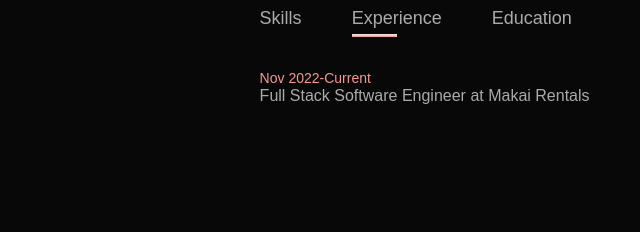
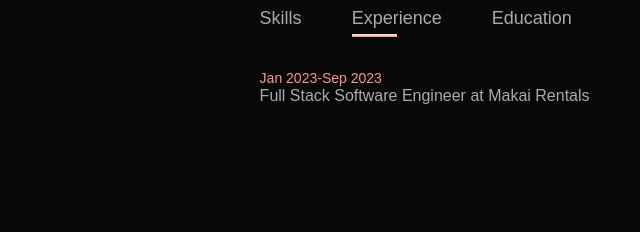
Before and after one commit to Tierra62/Portfolio, a plain HTML site: page index.html in a window 1280 px wide. Both pictures are taken after a click on the element "Experience". Shown: the part 1337-1569 px from the top of the page, 278-918 px from the left. Drawn offline with Linux system fonts and the light colour scheme.

Commit message:
date change

```diff
--- a/index.html
+++ b/index.html
@@ -67,7 +67,7 @@
             </div>
             <div class="tab-contents" id="experience">
               <ul>
-                <li><span>Nov 2022-Current</span><br> Full Stack Software Engineer at Makai Rentals</li>
+                <li><span>Jan 2023-Sep 2023</span><br> Full Stack Software Engineer at Makai Rentals</li>
               </ul>
             </div>
             <div class="tab-contents" id="education">
```
